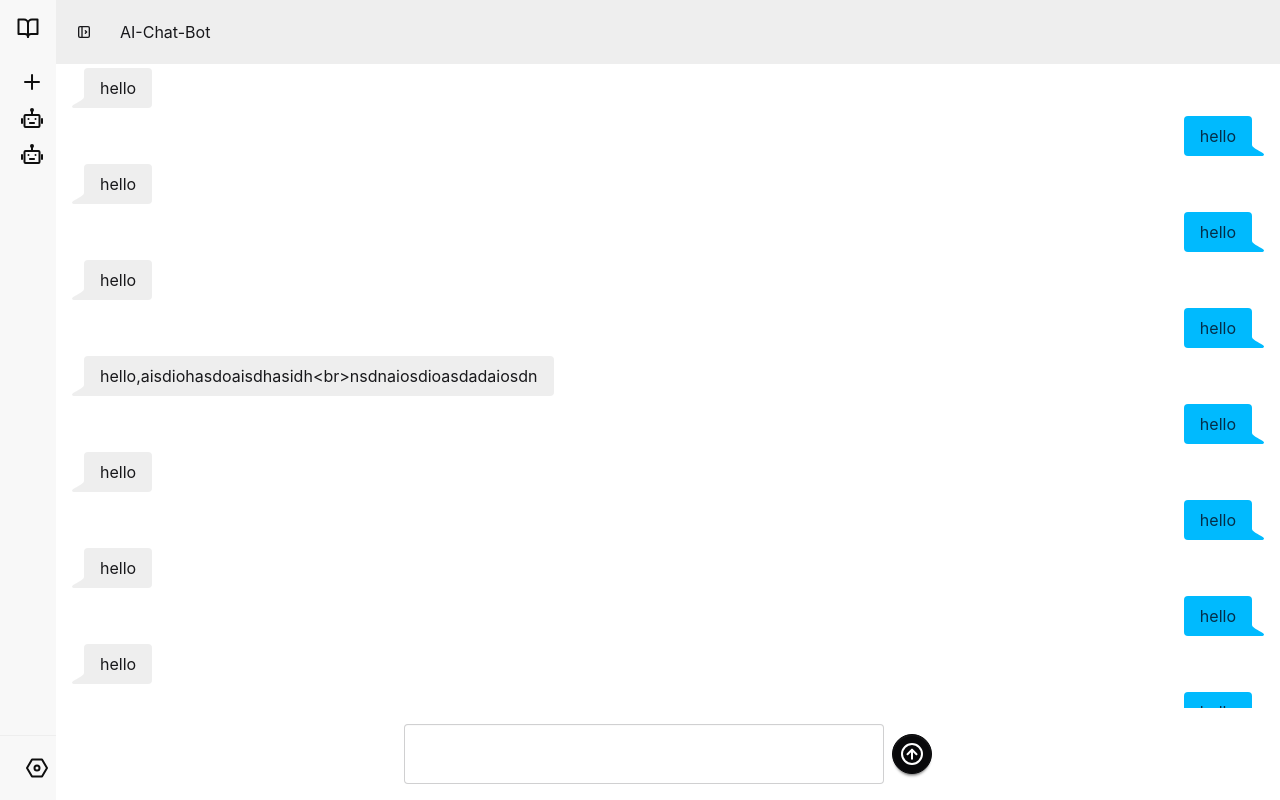
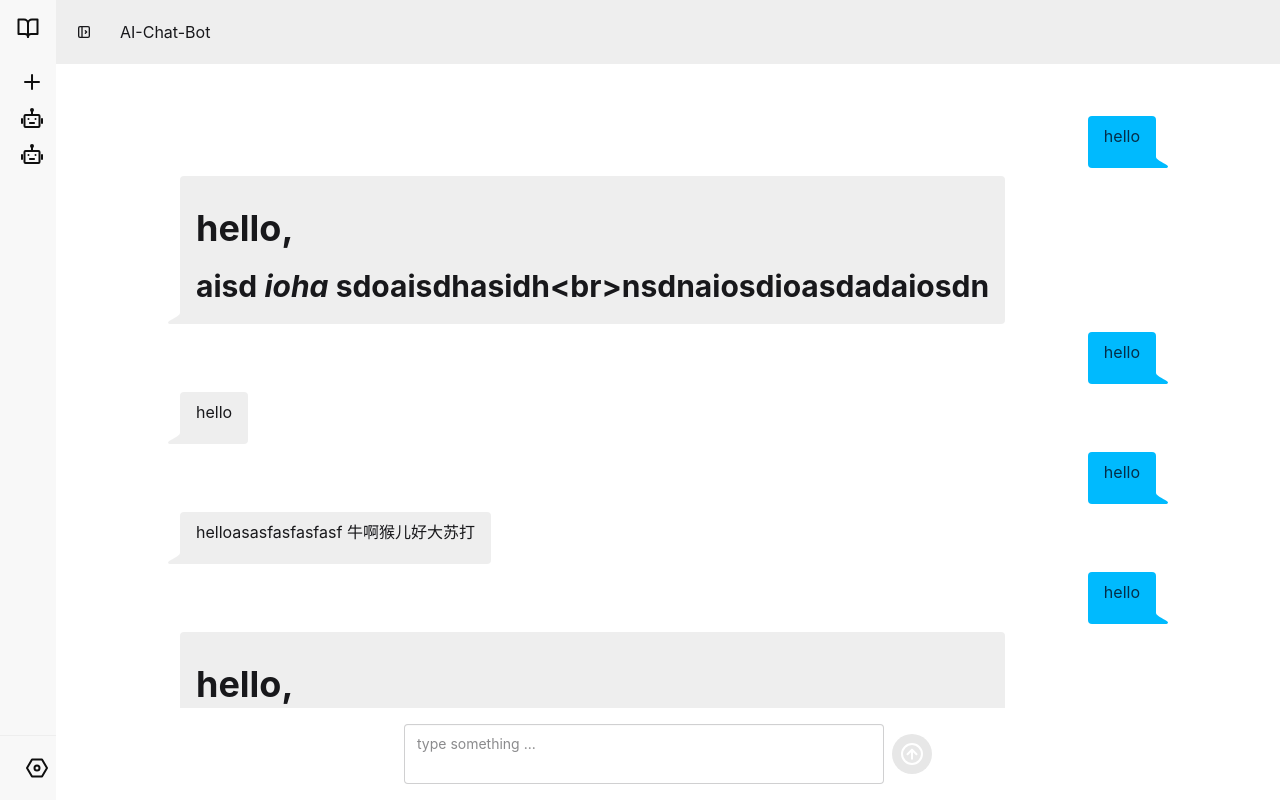
Before and after one commit to KEee5215/ai-chat-bot, a Vue app in the folder ai-chat-bot/: page /1 in a window 1280 px wide. Shown: the top 800 px of the page. Built offline with nearby package versions, Linux system fonts and the light colour scheme; grey boxes are pictures that could not be loaded; the HTML template or start-up script is replaced by a standard one.

Commit message:
对话消息仓库

```diff
--- a/ai-chat-bot/package.json
+++ b/ai-chat-bot/package.json
@@ -14,6 +14,9 @@
     "@tailwindcss/vite": "^4.2.2",
     "axios": "^1.15.0",
     "daisyui": "^5.5.19",
+    "dompurify": "^3.4.0",
+    "highlight.js": "^11.11.1",
+    "markdown-it": "^14.1.1",
     "pinia": "^3.0.4",
     "tailwindcss": "^4.2.2",
     "vue": "^3.5.31",
--- /dev/null
+++ b/ai-chat-bot/src/components/chat/AIMarkdown.vue
@@ -0,0 +1,144 @@
+<script setup lang="ts">
+import { computed } from "vue";
+import markdownit from "markdown-it";
+import hljs from "highlight.js";
+import DOMPurify from "dompurify";
+
+// 自定义代码块渲染
+const md = markdownit({
+  highlight: (str: any, lang: any) => {
+    if (lang && hljs.getLanguage(lang)) {
+      try {
+        return `<pre class="hljs"><code>${
+          hljs.highlight(str, { language: lang }).value
+        }</code></pre>`;
+      } catch {}
+    }
+    return `<pre class="hljs"><code>${md.utils.escapeHtml(str)}</code></pre>`;
+  },
+});
+
+// 支持数学公式
+// md.use(require("markdown-it-katex"));
+
+const props = defineProps<{
+  content: string;
+}>();
+
+const html = computed(() => {
+  const rendered = md.render(props.content);
+  return DOMPurify.sanitize(rendered, {
+    ADD_TAGS: ["iframe"],
+    ADD_ATTR: ["src", "allow", "allowfullscreen"],
+  });
+});
+</script>
+
+<template>
+  <div class="ai-markdown" v-html="html" />
+</template>
+
+<style>
+.ai-markdown h1 {
+  font-size: 2.25rem !important;
+  font-weight: bold !important;
+  margin-bottom: 1rem !important;
+  margin-top: 1.5rem !important;
+  line-height: 2.5rem !important;
+}
+
+.ai-markdown h2 {
+  font-size: 1.875rem !important;
+  font-weight: bold !important;
+  margin-bottom: 0.75rem !important;
+  margin-top: 1.25rem !important;
+  line-height: 2.25rem !important;
+}
+
+.ai-markdown h3 {
+  font-size: 1.5rem !important;
+  font-weight: bold !important;
+  margin-bottom: 0.75rem !important;
+  margin-top: 1rem !important;
+  line-height: 2rem !important;
+}
+
+.ai-markdown h4 {
+  font-size: 1.25rem !important;
+  font-weight: bold !important;
+  margin-bottom: 0.5rem !important;
+  margin-top: 0.75rem !important;
+  line-height: 1.75rem !important;
+}
+
+.ai-markdown h5 {
+  font-size: 1.125rem !important;
+  font-weight: bold !important;
+  margin-bottom: 0.5rem !important;
+  margin-top: 0.75rem !important;
+  line-height: 1.5rem !important;
+}
+
+.ai-markdown h6 {
+  font-size: 1rem !important;
+  font-weight: bold !important;
+  margin-bottom: 0.5rem !important;
+  margin-top: 0.5rem !important;
+  line-height: 1.5rem !important;
+}
+
+.ai-markdown p {
+  margin-bottom: 0.75rem !important;
+}
+
+.ai-markdown ul,
+.ai-markdown ol {
+  margin-left: 1.5rem !important;
+  margin-bottom: 0.75rem !important;
+}
+
+.ai-markdown li {
+  margin-bottom: 0.25rem !important;
+}
+
+.ai-markdown pre {
+  background: #1e1e1e !important;
+  padding: 16px !important;
+  border-radius: 8px !important;
+  overflow-x: auto !important;
+  margin-bottom: 1rem !important;
+}
+
+.ai-markdown code {
+  font-family: "JetBrains Mono", monospace !important;
+  font-size: 14px !important;
+}
+
+.ai-markdown table {
+  border-collapse: collapse !important;
+  width: 100% !important;
+  margin-bottom: 0.75rem !important;
+}
+
+.ai-markdown th,
+.ai-markdown td {
+  border: 1px solid #ddd !important;
+  padding: 8px !important;
+}
+
+.ai-markdown blockquote {
+  border-left: 4px solid #d1d5db !important;
+  padding-left: 1rem !important;
+  font-style: italic !important;
+  margin-bottom: 0.75rem !important;
+}
+
+.ai-markdown a {
+  color: #2563eb !important;
+  text-decoration: underline !important;
+}
+
+.ai-markdown a:hover {
+  color: #1e40af !important;
+}
+</style>
--- a/ai-chat-bot/src/components/chat/ChatContainer.vue
+++ b/ai-chat-bot/src/components/chat/ChatContainer.vue
@@ -1,6 +1,6 @@
 <template>
   <div class="flex flex-col h-full w-full">
-    <div class="flex-1 overflow-y-auto pb-24">
+    <div class="flex-1 overflow-y-auto p-24">
       <MessageItem
         v-for="item in message"
         :content="item.content"
@@ -14,34 +14,12 @@
 import { useRoute } from "vue-router";
 import { ref } from "vue";
 import MessageItem from "../message/MessageItem.vue";
-import ChatInput from "./ChatInput.vue";
-import SendIcon from "../icons/SendIcon.vue";
 
-const message = ref([
-  { role: "user", content: "hello" },
-  { role: "assistant", content: "hello" },
-  { role: "user", content: "hello" },
-  { role: "assistant", content: "hello" },
-  { role: "user", content: "hello" },
-  { role: "assistant", content: "hello" },
-  { role: "user", content: "hello" },
-  {
-    role: "assistant",
-    content: "hello,aisdiohasdoaisdhasidh<br>nsdnaiosdioasdadaiosdn",
-  },
-  { role: "user", content: "hello" },
-  { role: "assistant", content: "hello" },
-  { role: "user", content: "hello" },
-  { role: "assistant", content: "hello" },
-  { role: "user", content: "hello" },
-  { role: "assistant", content: "hello" },
-  { role: "user", content: "hello" },
-  { role: "assistant", content: "hello" },
-  { role: "user", content: "hello" },
-  { role: "assistant", content: "hello" },
-  { role: "user", content: "hello" },
-  { role: "assistant", content: "hello" },
-]);
+import { useMessageStore } from "@/stores/message";
+
+const messageStore = useMessageStore();
+
+const message = ref(messageStore.message);
 
 const route = useRoute();
 //通过这个id来查询对话历史
--- a/ai-chat-bot/src/components/chat/ChatInput.vue
+++ b/ai-chat-bot/src/components/chat/ChatInput.vue
@@ -5,9 +5,14 @@
     <textarea
       placeholder="type something ..."
       class="textarea flex-1 resize-none min-h-12 max-w-120"
+      v-model="newMessage"
     >
     </textarea>
-    <button class="btn btn-neutral flex-shrink-0 btn-circle">
+    <button
+      :disabled="isNull"
+      class="btn btn-neutral btn-circle"
+      @click="sendMessage"
+    >
       <SendIcon></SendIcon>
     </button>
   </div>
@@ -15,6 +20,24 @@
 
 <script setup lang="ts">
 import SendIcon from "../icons/SendIcon.vue";
+import { ref, watch } from "vue";
+import { useMessageStore } from "@/stores/message";
+
+const messageStore = useMessageStore();
+
+const newMessage = ref<string>("");
+
+let isNull = true;
+
+watch(newMessage, (newValue) => {
+  isNull = !newValue;
+});
+
+const sendMessage = () => {
+  if (!newMessage.value) return;
+  messageStore.addUserMessage(newMessage.value);
+  newMessage.value = "";
+};
 </script>
 
 <style scoped></style>
--- a/ai-chat-bot/src/components/message/MessageItem.vue
+++ b/ai-chat-bot/src/components/message/MessageItem.vue
@@ -1,11 +1,14 @@
 <template>
   <div :class="chatClass">
-    <div :class="chatBubbleClass">{{ content }}</div>
+    <div :class="chatBubbleClass">
+      <AIMarkdown :content="content" />
+    </div>
   </div>
 </template>
 
 <script setup lang="ts">
 import { computed } from "vue";
+import AIMarkdown from "../chat/AIMarkdown.vue";
 
 const props = defineProps(["role", "content"]);
 
--- /dev/null
+++ b/ai-chat-bot/src/stores/message.ts
@@ -0,0 +1,54 @@
+import { ref, computed } from "vue";
+import { defineStore } from "pinia";
+
+export const useMessageStore = defineStore("message", () => {
+  interface Message {
+    role: string;
+    content: string;
+  }
+
+  const message = ref<Message[]>([
+    { role: "user", content: "hello" },
+    {
+      role: "assistant",
+      content:
+        "# hello, \n ## aisd *ioha* sdoaisdhasidh<br>nsdnaiosdioasdadaiosdn",
+    },
+    { role: "user", content: "hello" },
+    { role: "assistant", content: "hello" },
+    { role: "user", content: "hello" },
+    { role: "assistant", content: "helloasasfasfasfasf\n牛啊猴儿好大苏打" },
+    { role: "user", content: "hello" },
+    {
+      role: "assistant",
+      content:
+        "# hello, \n ## aisd *ioha* sdoaisdhasidh<br>nsdnaiosdioasdadaiosdn",
+    },
+    { role: "user", content: "hello" },
+    { role: "assistant", content: "hello" },
+  ]);
+
+  function addUserMessage(content: string) {
+    message.value.push({ role: "user", content });
+  }
+
+  function removeUserMessage(index: number) {
+    message.value.splice(index, 1);
+  }
+
+  function addAIMessage(content: string) {
+    message.value.push({ role: "assistant", content });
+  }
+
+  function removeAIMessage(index: number) {
+    message.value.splice(index, 1);
+  }
+
+  return {
+    message,
+    addUserMessage,
+    removeUserMessage,
+    addAIMessage,
+    removeAIMessage,
+  };
+});
```
Also changed, not shown: 1 other file (tests, documents, lock files or other folders).
